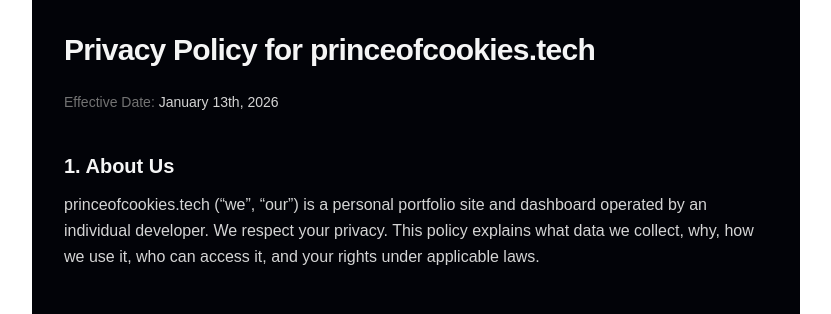
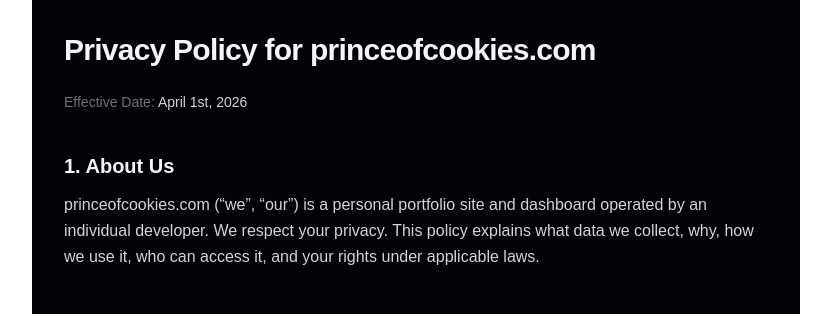
Before and after one commit to PrinceOfCookies/princeofcookies.com, a SvelteKit app: page /privacy in a window 1280 px wide. Shown: the top 314 px of the page, without its empty margins (224-1055 px from the left). Built offline with nearby package versions, Linux system fonts and the light colour scheme; no server answers.

Commit message:
Update privacy policy to be the accurate website url

```diff
--- a/src/routes/privacy/+page.svelte
+++ b/src/routes/privacy/+page.svelte
@@ -19,7 +19,7 @@
 
 <main class="max-w-3xl mx-auto p-8 text-left bg-[#020308] text-neutral-200">
   <h1 class="text-3xl font-semibold mb-6 text-neutral-100 tracking-tight">
-    Privacy Policy for princeofcookies.tech
+    Privacy Policy for princeofcookies.com
   </h1>
 
   {#if effectiveDate}
--- a/static/assets/json/pp.json
+++ b/static/assets/json/pp.json
@@ -1,11 +1,11 @@
 [
     {
-        "effectiveDate": "January 13th, 2026"
+        "effectiveDate": "April 1st, 2026"
     },
     {
         "number": 1,
         "name": "About Us",
-        "description": "princeofcookies.tech (“we”, “our”) is a personal portfolio site and dashboard operated by an individual developer. We respect your privacy. This policy explains what data we collect, why, how we use it, who can access it, and your rights under applicable laws."
+        "description": "princeofcookies.com (“we”, “our”) is a personal portfolio site and dashboard operated by an individual developer. We respect your privacy. This policy explains what data we collect, why, how we use it, who can access it, and your rights under applicable laws."
     },
 {
   "number": 2,
```
